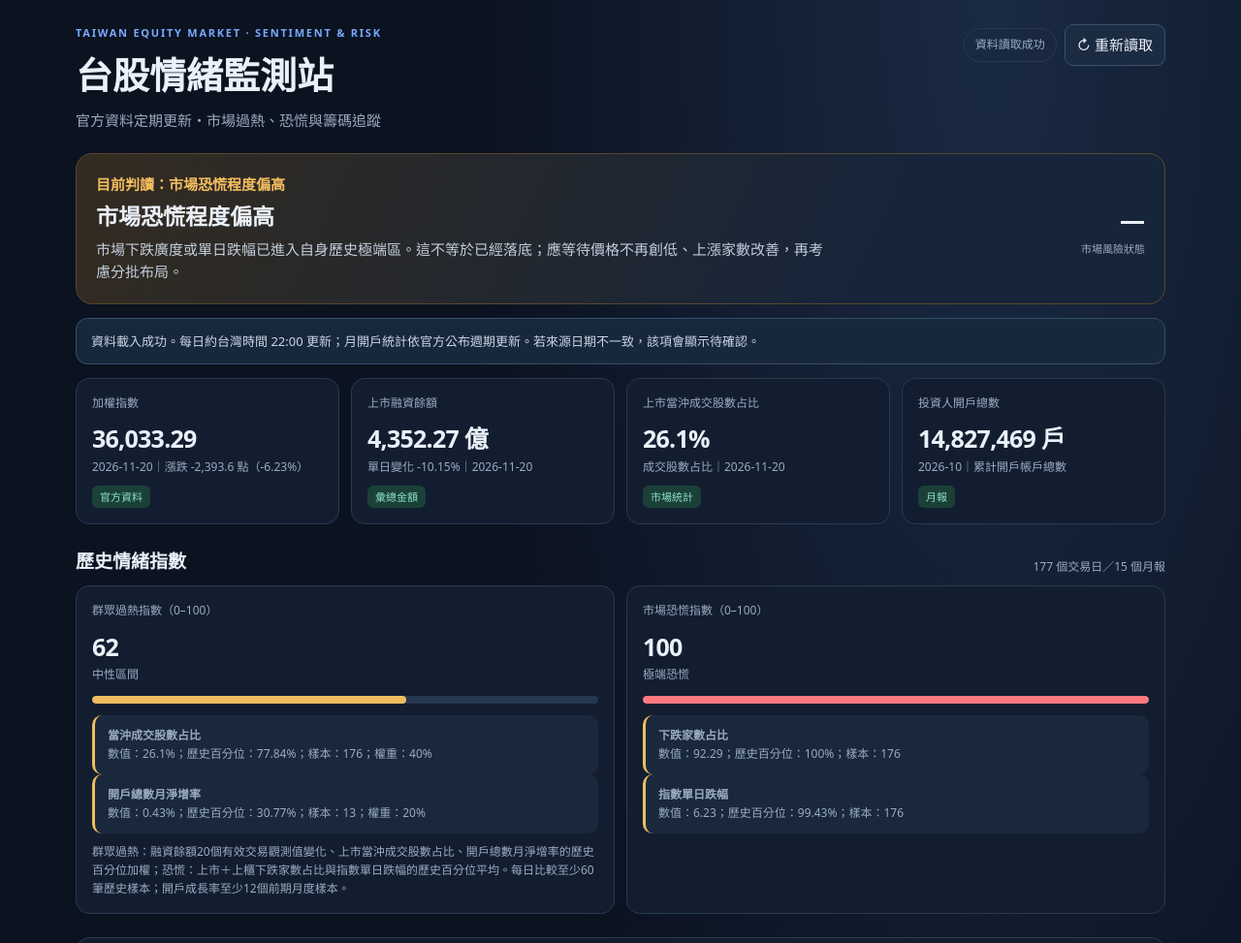
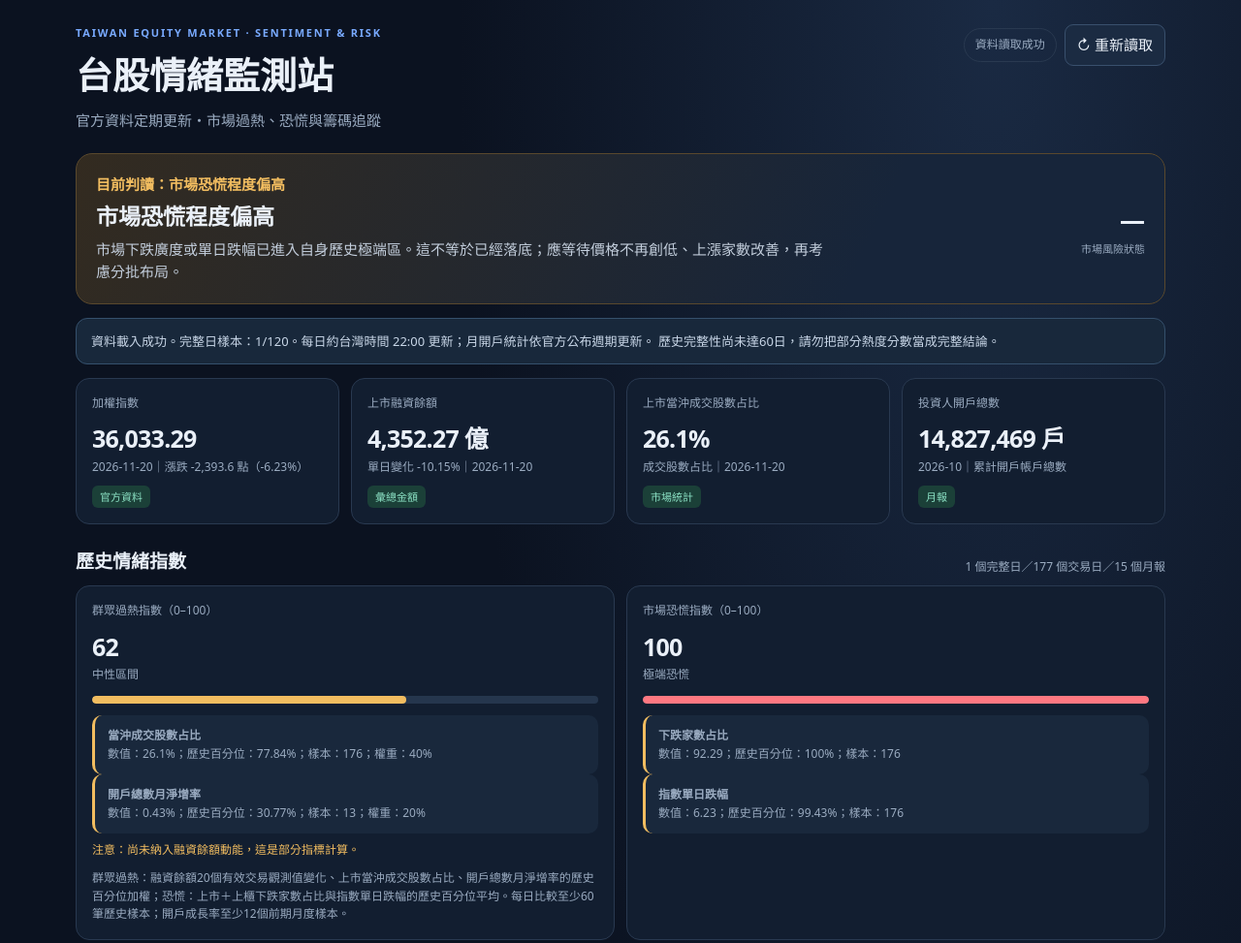
Before and after one commit to w4587986/tw-stock-sentiment, a plain HTML site: page index.html in a window 1280 px wide. Shown: the top 973 px of the page at 97% size. Drawn offline with Linux system fonts and the light colour scheme.

Commit message:
Show market data completeness and partial heat score warnings

```diff
--- a/index.html
+++ b/index.html
@@ -48,11 +48,12 @@ const $=id=>document.getElementById(id);const fmt=n=>Number(n).toLocaleString('z
 function setCard(id,value,detail,tag,kind=''){ $(id).textContent=value;$(id+'Detail').textContent=detail;const t=$(id+'Tag');t.textContent=tag;t.className='tag '+kind; }
 function status(s){return s?.status==='ok'?'<span class="state ok">成功</span>':`<span class="state ${s?.status==='error'?'bad':'warn'}">${s?.status==='error'?'失敗／未取得':'待確認'}</span>`}
 function metricLines(items){return items.map(item=>`<div class="action"><b>${item.label}</b><span>數值：${item.value==null?'—':fmt(item.value)+(item.unit||'')}；歷史百分位：${item.percentile==null?'樣本不足':fmt(item.percentile)+'%'}；樣本：${item.samples??'—'}${item.weight!=null?'；權重：'+fmt(item.weight*100)+'%':''}</span></div>`).join('')}
-function decide(d){const s=d.sentiment||{};let title='資料尚不足，先觀察',summary='目前資料尚不足以形成穩健的歷史情緒分數。請持續累積，不要單憑單日漲跌做決策。',actions=[];
+function decide(d){const s=d.sentiment||{};let title='資料尚不足，先觀察',summary='目前資料尚不足以形成穩健的歷史情緒分數。請持續累積，不要單憑單日漲跌做決策。',actions=[];const heatHasMargin=(s.heatComponents||[]).some(x=>x.key==='margin20d');
  if(s.fearIndex!=null&&s.fearIndex>=85){title='市場恐慌程度偏高';summary='市場下跌廣度或單日跌幅已進入自身歷史極端區。這不等於已經落底；應等待價格不再創低、上漲家數改善，再考慮分批布局。';actions.push('避免因「跌很多」就一次投入全部資金，先確認止跌與廣度修復。')}
  else if(s.heatIndex!=null&&s.heatIndex>=85){title='群眾參與與投機熱度偏高';summary='融資動能、當沖比例或開戶總數淨增率相對歷史偏高。這是追價風險提示，不是精確的市場見頂時間。';actions.push('避免追價，檢查槓桿與部位集中度；不因熱度分數單獨做空。')}
  else if(s.heatIndex!=null&&s.fearIndex!=null){title='尚未出現極端情緒訊號';summary='目前歷史情緒分數未達過熱或恐慌門檻。可依原定資產配置與分批計畫執行，並觀察指標連續變化。';actions.push('保持分批與風險控管，不把中性訊號解讀為買進或賣出命令。')}
  else {actions.push('等候至少 60 個交易日的有效歷史樣本，再啟用歷史百分位評分。');if(s.accountMonths<12)actions.push('開戶淨增率需累積至少 12 個月資料，才納入熱度指數。')}
+ if(s.heatIndex!=null&&!heatHasMargin)actions.push('目前過熱指數未納入融資動能，這是暫定分數；融資歷史補齊前不要把它當成完整熱度判斷。');
  $('verdict').textContent='目前判讀：'+title;$('headline').textContent=title;$('summary').textContent=summary;$('actions').innerHTML=actions.map(a=>`<div class="action"><b>${a}</b><span>這是風險管理提示，不是單獨的買賣指令。</span></div>`).join('');
 }
 function renderTrend(history){
@@ -70,11 +71,11 @@ async function loadData(){const btn=$('refresh');btn.disabled=true;$('connection
  $('margin20d').textContent=s.heatComponents?.find(x=>x.key==='margin20d')?.value==null?'樣本不足':`${fmt(s.heatComponents.find(x=>x.key==='margin20d').value)}%`;$('marginNote').textContent=m.message||'融資金額以新臺幣億元表示。';
  if(dt.status==='ok'&&!dt.stale&&dt.volumeSharePct!=null){setCard('daytrade',fmt(dt.volumeSharePct)+'%',`成交股數占比｜${dt.date}`,'市場統計','good');$('daytradeVolumePct').textContent=fmt(dt.volumeSharePct)+'%';$('daytradeBuyPct').textContent=dt.buyAmountSharePct==null?'—':fmt(dt.buyAmountSharePct)+'%';$('daytradeSellPct').textContent=dt.sellAmountSharePct==null?'—':fmt(dt.sellAmountSharePct)+'%';$('daytradeShares').textContent=dt.volumeShares==null?'—':fmt(dt.volumeShares)+' 股'}else{setCard('daytrade','未取得',dt.message||'當沖市場統計尚未取得或日期不一致','待確認','warn');$('daytradeVolumePct').textContent='—';$('daytradeBuyPct').textContent='—';$('daytradeSellPct').textContent='—';$('daytradeShares').textContent='—'}$('daytradeNote').textContent=dt.message||'股數占比與買進／賣出金額占比的算法不同。';
  if(a.status==='ok'){setCard('accounts',fmt(a.totalAccounts)+' 戶',`${a.month}｜累計開戶帳戶總數`,'月報','good');$('accountMonth').textContent=a.month||'—';$('accountTotalText').textContent=`累計 ${fmt(a.totalAccounts)} 戶`;$('accountNetChange').textContent=a.netChangeAccounts==null?'尚未取得前月比較':`${a.netChangeAccounts>=0?'+':''}${fmt(a.netChangeAccounts)} 戶`;$('accountNetPct').textContent=a.netChangePct==null?'月增率待比較':`${fmt(a.netChangePct)}% 月淨增率`;$('accountYoung').textContent=a.age20to30Accounts==null?'—':fmt(a.age20to30Accounts)+' 戶';$('accountYoungPct').textContent=a.age20to30SharePct==null?'—':fmt(a.age20to30SharePct)+'%'}else{setCard('accounts','未取得',a.message||'開戶月報未取得','待確認','warn');$('accountMonth').textContent='—';$('accountTotalText').textContent='—';$('accountNetChange').textContent='—';$('accountNetPct').textContent='—';$('accountYoung').textContent='—';$('accountYoungPct').textContent='—'}
- $('heatIndex').textContent=s.heatIndex==null?'—':s.heatIndex;$('heatStatus').textContent=s.heatStatus||'樣本不足';$('heatBar').style.width=(s.heatIndex??0)+'%';$('heatComponents').innerHTML=s.heatComponents?.length?metricLines(s.heatComponents):'融資動能／當沖占比／開戶淨增率尚未有足夠歷史樣本。';$('sentimentMethod').textContent=s.methodology||'';
- $('fearIndex').textContent=s.fearIndex==null?'—':s.fearIndex;$('fearStatus').textContent=s.fearStatus||'樣本不足';$('fearBar').style.width=(s.fearIndex??0)+'%';$('fearComponents').innerHTML=s.fearComponents?metricLines(s.fearComponents):'需要至少 60 個交易日的下跌家數與指數報酬歷史資料。';$('sentimentSamples').textContent=`${s.dailySamples??data.historyCount??0} 個交易日／${s.accountMonths??data.accountHistoryCount??0} 個月報`;
+ $('heatIndex').textContent=s.heatIndex==null?'—':s.heatIndex;$('heatStatus').textContent=s.heatStatus||'樣本不足';$('heatBar').style.width=(s.heatIndex??0)+'%';$('heatComponents').innerHTML=(s.heatComponents?.length?metricLines(s.heatComponents):'融資動能／當沖占比／開戶淨增率尚未有足夠歷史樣本.')+(!s.heatComponents?.some(x=>x.key==='margin20d')?'<div class="detail" style="margin-top:8px;color:#f2bd60">注意：尚未納入融資餘額動能，這是部分指標計算。</div>':'');$('sentimentMethod').textContent=s.methodology||'';
+ $('fearIndex').textContent=s.fearIndex==null?'—':s.fearIndex;$('fearStatus').textContent=s.fearStatus||'樣本不足';$('fearBar').style.width=(s.fearIndex??0)+'%';$('fearComponents').innerHTML=s.fearComponents?metricLines(s.fearComponents):'需要至少 60 個交易日的下跌家數與指數報酬歷史資料。';$('sentimentSamples').textContent=`${data.completeDailySamples??s.completeDailySamples??0} 個完整日／${s.dailySamples??data.historyCount??0} 個交易日／${s.accountMonths??data.accountHistoryCount??0} 個月報`;
  const rows=Object.entries(data.sources||{}).map(([key,src])=>`<tr><td>${esc(src.label||key)}</td><td>${src.records??'—'}</td><td>${status(src)}</td><td>${esc(src.message||src.endpoint||'')}</td></tr>`).join('');$('sourceRows').innerHTML=rows||'<tr><td colspan="4">沒有資料來源紀錄</td></tr>';
- $('updated').textContent=`最後抓取：${data.generatedAt?new Date(data.generatedAt).toLocaleString('zh-TW'):'未知'}｜交易日：${data.tradingDate||'未知'}`;renderTrend(data.history||[]);$('samples').textContent=(data.historyCount??0)+' 個交易日';$('historyText').textContent=(data.historyCount??0)>=60?'已累積至少 60 個交易日；可開始逐步估算歷史分位。':`目前累積 ${data.historyCount??0} 個交易日；每日歷史百分位需要至少 60 筆樣本。`;$('historyTag').textContent=(data.historyCount??0)>=60?'樣本初步足夠':'持續累積';
- $('notice').textContent='資料載入成功。每日約台灣時間 22:00 更新；月開戶統計依官方公布週期更新。若來源日期不一致，該項會顯示待確認。';$('connection').textContent='資料讀取成功';decide(n);
+ $('updated').textContent=`最後抓取：${data.generatedAt?new Date(data.generatedAt).toLocaleString('zh-TW'):'未知'}｜交易日：${data.tradingDate||'未知'}`;renderTrend(data.history||[]);$('samples').textContent=(data.historyCount??0)+' 個交易日';const completeDaily=data.completeDailySamples??s.completeDailySamples??0;const targetDaily=s.targetCompleteDailySamples??data.targetCompleteDailySamples??120;$('historyText').textContent=`完整資料日 ${completeDaily}/${targetDaily}；目前有 ${data.historyCount??0} 個行情日期。恐慌分數使用行情與漲跌廣度；過熱分數還需要融資、當沖與開戶資料。`;$('historyTag').textContent=completeDaily>=60?'至少60筆完整樣本':'資料補齊中';
+ $('notice').textContent=`資料載入成功。完整日樣本：${completeDaily}/${targetDaily}。每日約台灣時間 22:00 更新；月開戶統計依官方公布週期更新。`+(completeDaily<60?' 歷史完整性尚未達60日，請勿把部分熱度分數當成完整結論。':'');$('connection').textContent='資料讀取成功';decide(n);
  }catch(e){$('connection').textContent='讀取失敗';$('notice').textContent=e.message;$('verdict').textContent='目前判讀：資料連線尚未完成';$('headline').textContent='無法讀取最新資料檔';$('summary').textContent='請到 GitHub Actions 確認最近一次工作流程成功，然後重新讀取。'}finally{btn.disabled=false}}
 $('refresh').addEventListener('click',loadData);loadData();setInterval(loadData,30*60*1000);
 </script></body></html>
```
